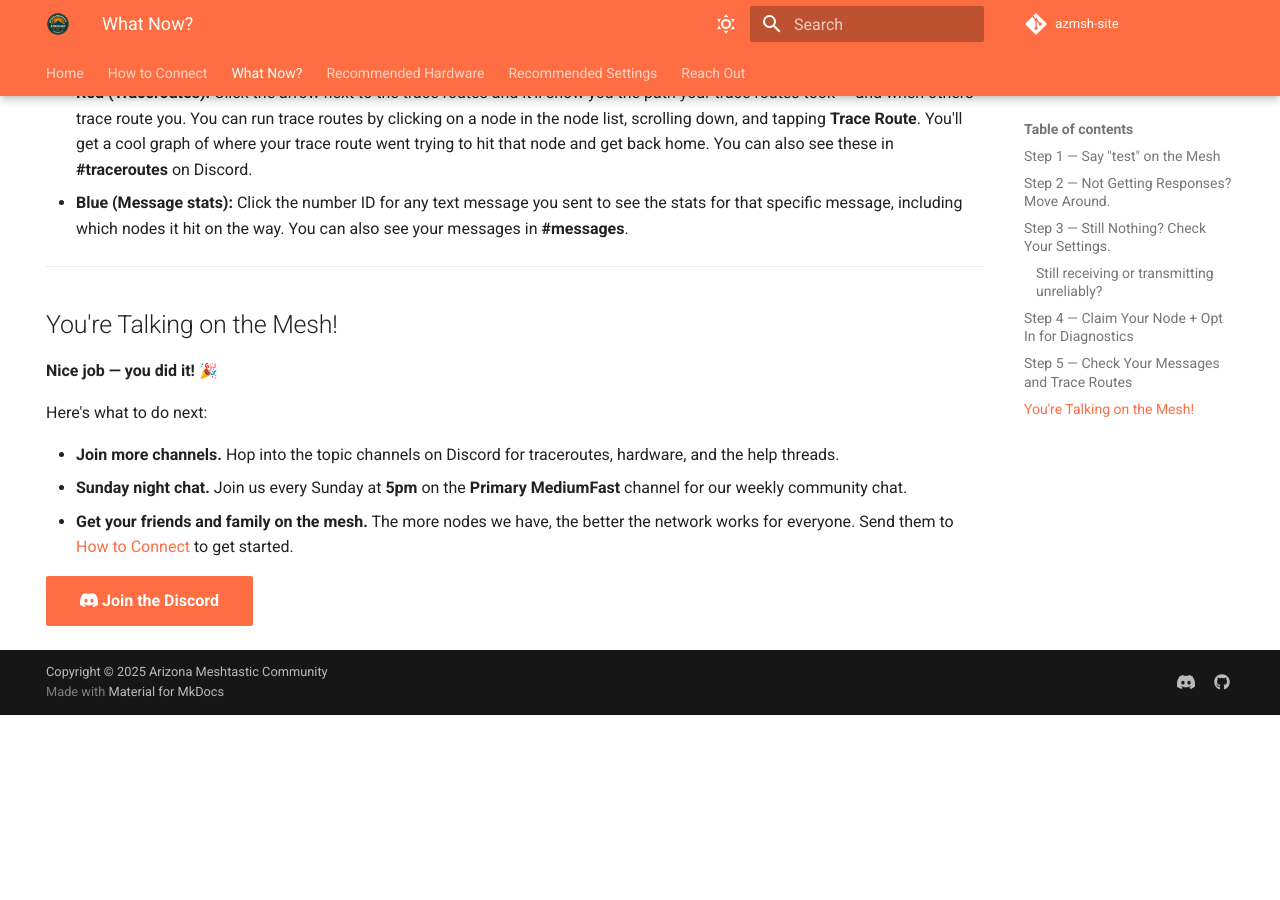
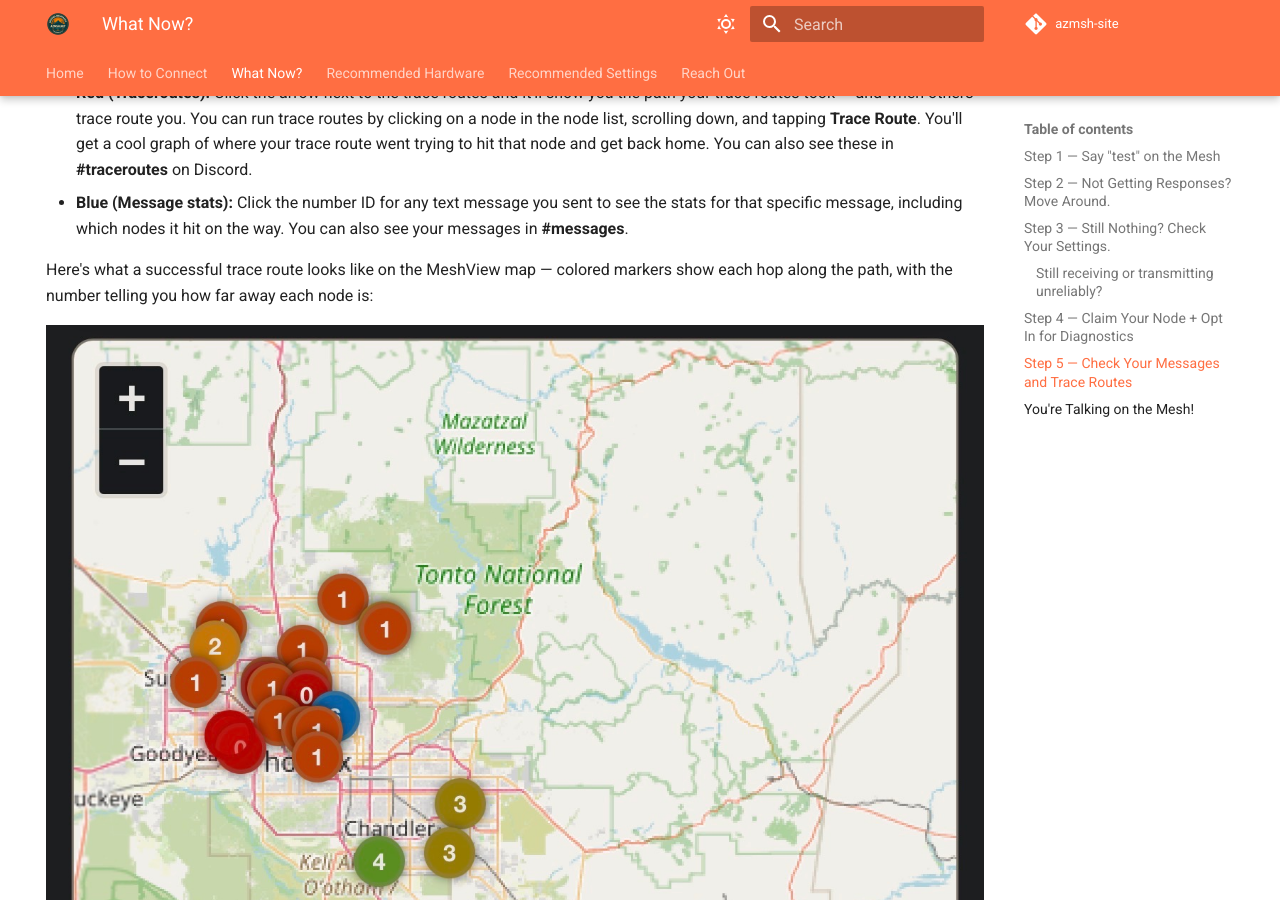
Before and after one commit to ArizonaMeshtasticCommunity/azmsh-site, an MkDocs documentation site: the page built from docs/docs/what-now.md, in a window 1280 px wide and 900 px high, scrolled down 4154 px. Built offline with MkDocs 1.6.1 and Material for MkDocs 9.7.7, drawn with Linux system fonts in a browser that asks for light colours; emoji names are drawn with the system emoji font; comment, search, counter and statistics services are not loaded; before the commit the page ends 4869 px from its top, so only the background shows below that.

Commit message:
docs(what-now): add MeshView trace-route example image after Step 5
Shows a successful trace route as it appears on view.azmsh.net's MeshView
map (Phoenix metro + Tucson cluster, hop-count markers) so new operators
see what they're looking at when they click the red arrow.

Co-Authored-By: Claude Opus 4.7 (1M context) <noreply@anthropic.com>

```diff
--- a/docs/docs/what-now.md
+++ b/docs/docs/what-now.md
@@ -82,6 +82,10 @@ Once you've opted in, search for your node on [view.azmsh.net/nodelist](https://
 - **Red (Traceroutes):** Click the arrow next to the trace routes and it'll show you the path your trace routes took — and when others trace route you. You can run trace routes by clicking on a node in the node list, scrolling down, and tapping **Trace Route**. You'll get a cool graph of where your trace route went trying to hit that node and get back home. You can also see these in **#traceroutes** on Discord.
 - **Blue (Message stats):** Click the number ID for any text message you sent to see the stats for that specific message, including which nodes it hit on the way. You can also see your messages in **#messages**.
 
+Here's what a successful trace route looks like on the MeshView map — colored markers show each hop along the path, with the number telling you how far away each node is:
+
+![Example MeshView map showing a successful trace route across the Arizona mesh — colored markers in Phoenix metro plus a Tucson cluster, numbers indicating hop counts.](../assets/images/what-now-traceroute-example-meshview.jpeg){ .center }
+
 ---
 
 ## You're Talking on the Mesh!
```
Also changed, not shown: docs/assets/images/what-now-traceroute-example-meshview.jpeg (added).
